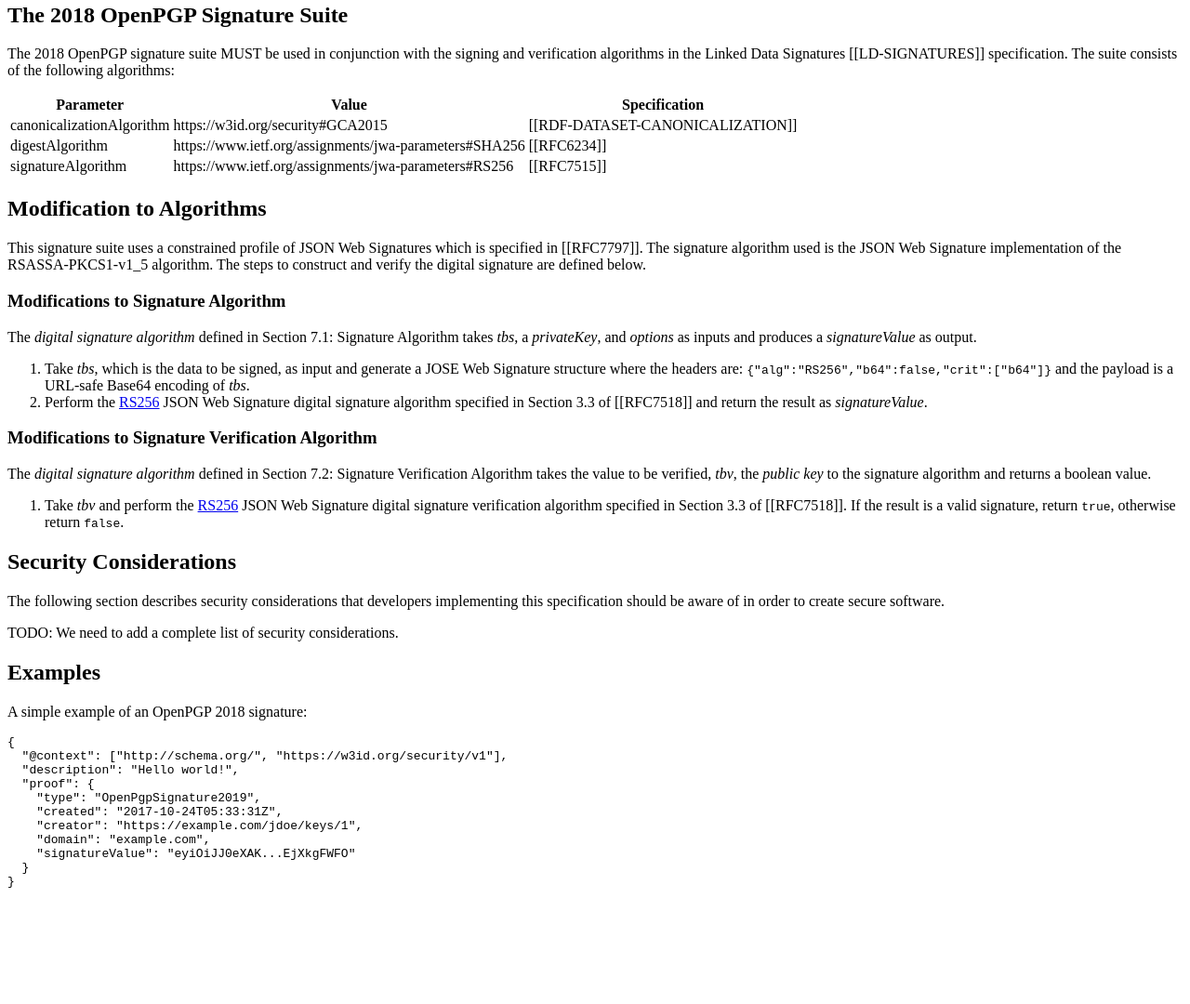
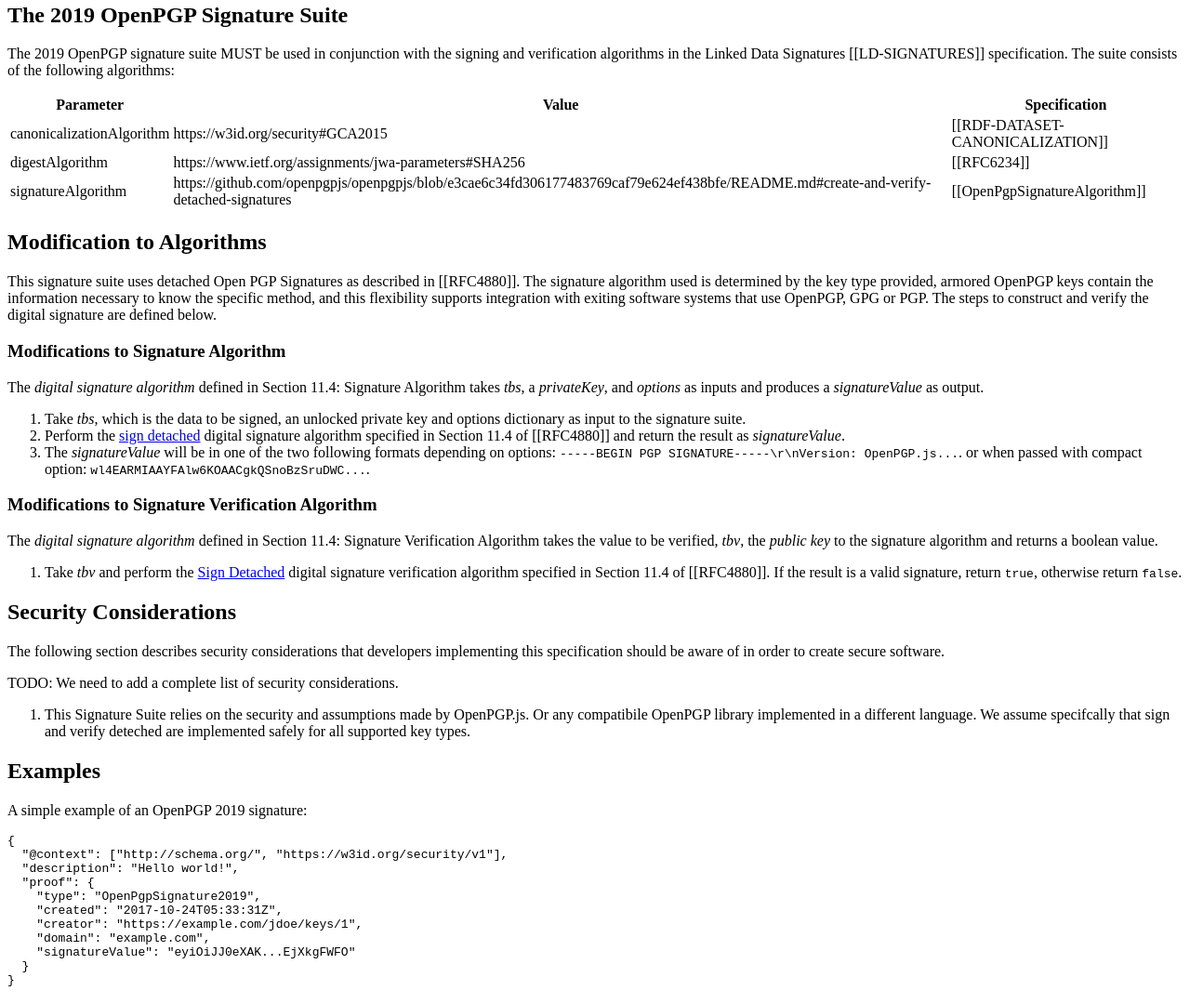
Before and after one commit to decentralized-identity/OpenPgpSignature2019, a website: page docs/index.html in a window 1280 px wide. Shown: the part 541-1621 px from the top of the page at 93% size. Before the commit the page ends 1525 px from the top, so only its background shows below. Drawn offline with Linux system fonts and the light colour scheme.

Commit message:
update spec

```diff
--- a/docs/index.html
+++ b/docs/index.html
@@ -1,7 +1,7 @@
 <!DOCTYPE html>
 <html>
   <head>
-    <title>WIP OpenPGP Signature Suite 2019</title>
+    <title>OpenPGP Signature Suite 2019</title>
     <meta http-equiv='Content-Type' content='text/html;charset=utf-8'/>
     <!--
       === NOTA BENE ===
@@ -117,7 +117,7 @@
   <body>
     <section id='abstract'>
       <p>
-This specification describes the OpenPGP Signature Suite created in 2018 for the
+This specification describes the OpenPGP Signature Suite created in 2019 for the
 Linked Data Signatures specification.
       </p>
     </section>
@@ -132,12 +132,12 @@ is not fit for production deployment.
     <section>
       <h2>Introduction</h2>
       <p>
-This specification describes the OpenPGP Signature Suite created in 2018 for the
+This specification describes the OpenPGP Signature Suite created in 2019 for the
 Linked Data Signatures [[LD-SIGNATURES]] specification. It uses the RDF
 Dataset CANONICALIZATION Algorithm [[RDF-DATASET-CANONICALIZATION]] to transform the
 input document into its canonical form. It uses SHA-256 [[RFC6234]] as the
-<a>message digest algorithm</a> and the RS256 algorithm defined in
-JSON Web Signatures [[RFC7515]] as the <a>signature algorithm</a>.
+<a>message digest algorithm</a> and the OpenPGP sign detached algorithm defined in
+OpenPGP.js [[OpenPgpSignatureAlgorithm]] as the <a>signature algorithm</a>.
       </p>
     </section>
 
@@ -145,7 +145,7 @@
       <h2>Terminology</h2>
       <p>
 The following terms are used to describe concepts involved in the
-generation and verification of the Linked Data Signature 2018
+generation and verification of the Linked Data Signature 2019
 <a>signature suite</a>.
       </p>
 
@@ -183,10 +183,10 @@ been modified in transit and came from someone possessing a particular secret.
     </section>
 
     <section>
-      <h2>The 2018 OpenPGP Signature Suite</h2>
+      <h2>The 2019 OpenPGP Signature Suite</h2>
 
       <p>
-The 2018 OpenPGP <a>signature suite</a> MUST be used in
+The 2019 OpenPGP <a>signature suite</a> MUST be used in
 conjunction with the signing and verification algorithms in the
 Linked Data Signatures [[LD-SIGNATURES]] specification. The suite consists of
 the following algorithms:
@@ -211,8 +211,8 @@ the following algorithms:
           </tr>
           <tr>
             <td>signatureAlgorithm</td>
-            <td>https://www.ietf.org/assignments/jwa-parameters#RS256</td>
-            <td>[[RFC7515]]</td>
+            <td>https://github.com/openpgpjs/openpgpjs/blob/e3cae6c34fd306177483769caf79e624ef438bfe/README.md#create-and-verify-detached-signatures</td>
+            <td>[[OpenPgpSignatureAlgorithm]]</td>
           </tr>
         </tbody>
 
@@ -222,9 +222,10 @@ the following algorithms:
       <h2>Modification to Algorithms</h2>
 
       <p>
-This signature suite uses a constrained profile of JSON Web Signatures
-which is specified in [[RFC7797]]. The signature algorithm used is
-the JSON Web Signature implementation of the RSASSA-PKCS1-v1_5 algorithm.
+This signature suite uses detached Open PGP Signatures as described in [[RFC4880]].
+The signature algorithm used is determined by the key type provided,
+armored OpenPGP keys contain the information necessary to know the specific method,
+and this flexibility supports integration with exiting software systems that use OpenPGP, GPG or PGP.
 The steps to construct and verify the digital signature are defined below.
       <p>
 
@@ -232,24 +233,26 @@ The steps to construct and verify the digital signature are defined below.
         <h3>Modifications to Signature Algorithm</h3>
 
         <p>
-The <var>digital signature algorithm</var> defined in Section 7.1:
+The <var>digital signature algorithm</var> defined in Section 11.4:
 Signature Algorithm takes <var>tbs</var>, a <var>privateKey</var>,
 and </var><var>options</var> as inputs and produces a
 <var>signatureValue</var> as output.
         </p>
         <ol class="algorithm">
           <li>
-Take <var>tbs</var>, which is the data to be signed, as input and generate
-a JOSE Web Signature structure where the headers are:
-<code>{"alg":"RS256","b64":false,"crit":["b64"]}</code> and the
-payload is a URL-safe Base64 encoding of <var>tbs</var>.
+Take <var>tbs</var>, which is the data to be signed, an unlocked private key and options dictionary as input to the signature suite.
           </li>
           <li>
 Perform the
-<a href="https://datatracker.ietf.org/doc/html/rfc7518#section-3.3">RS256</a>
-JSON Web Signature digital signature algorithm specified in Section 3.3 of
-[[RFC7518]] and return the result as <em>signatureValue</em>.
+<a href="https://tools.ietf.org/html/rfc4880#section-11.4">sign detached</a> digital signature algorithm specified in Section 11.4 of
+[[RFC4880]] and return the result as <em>signatureValue</em>.
           </li>
+          <li>
+            The <em>signatureValue</em> will be in one of the two following formats depending on options:
+            <code>-----BEGIN PGP SIGNATURE-----\r\nVersion: OpenPGP.js...</code>.
+            or when passed with compact option:
+            <code>wl4EARMIAAYFAlw6KOAACgkQSnoBzSruDWC...</code>.
+                      </li>
         </ol>
 
       </section>
@@ -258,7 +261,7 @@ JSON Web Signature digital signature algorithm specified in Section 3.3 of
         <h3>Modifications to Signature Verification Algorithm</h3>
 
         <p>
-The <var>digital signature algorithm</var> defined in Section 7.2:
+The <var>digital signature algorithm</var> defined in Section 11.4:
 Signature Verification Algorithm takes the value to be verified,
 <em>tbv</em>, the <em>public key</em> to the signature algorithm
 and returns a boolean value.
@@ -266,9 +269,9 @@ and returns a boolean value.
         <ol class="algorithm">
           <li>
 Take <var>tbv</var> and perform the
-<a href="https://datatracker.ietf.org/doc/html/rfc7518#section-3.3">RS256</a>
-JSON Web Signature digital signature verification algorithm specified in
-Section 3.3 of [[RFC7518]]. If the result is a valid signature, return
+<a href="https://tools.ietf.org/html/rfc4880#section-11.4">Sign Detached</a>
+digital signature verification algorithm specified in
+Section 11.4 of [[RFC4880]]. If the result is a valid signature, return
 <code>true</code>, otherwise return <code>false</code>.
           </li>
         </ol>
@@ -287,6 +290,15 @@ software.
 
 <div class="issue">TODO: We need to add a complete list of security
 considerations.</div>
+
+<ol class="security_considerations">
+  <li>
+    This Signature Suite relies on the security and assumptions made by OpenPGP.js.
+    Or any compatibile OpenPGP library implemented in a different language.
+    We assume specifcally that sign and verify deteched are implemented safely for
+    all supported key types.
+  </li>
+</ol>
     </section>
 
 
@@ -294,7 +306,7 @@ considerations.</div>
       <h2>Examples</h2>
 
       <p>
-A simple example of an OpenPGP 2018 signature:
+A simple example of an OpenPGP 2019 signature:
       </p>
 
       <pre class="example highlight">
```
Also changed, not shown: docs/test.md (deleted, +0 -1 lines), docs/README.md (added).
